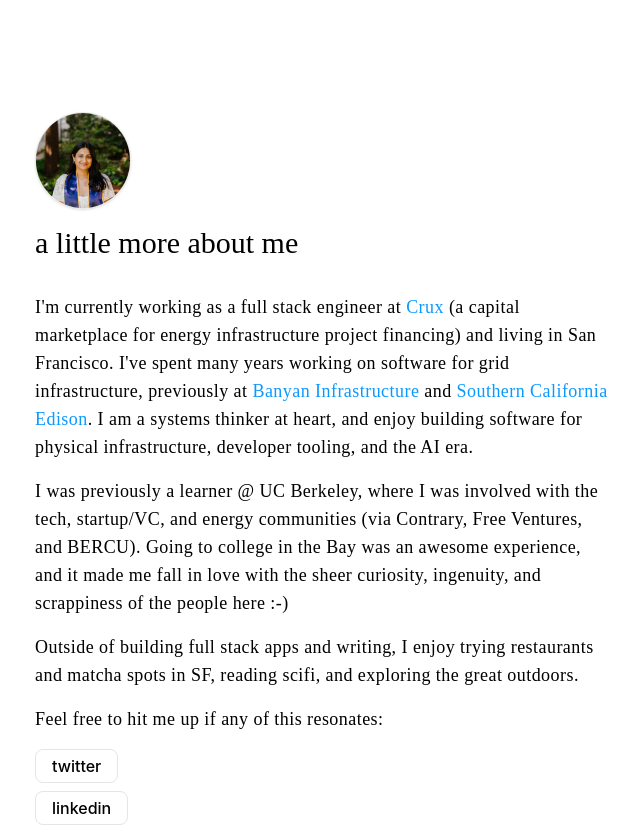
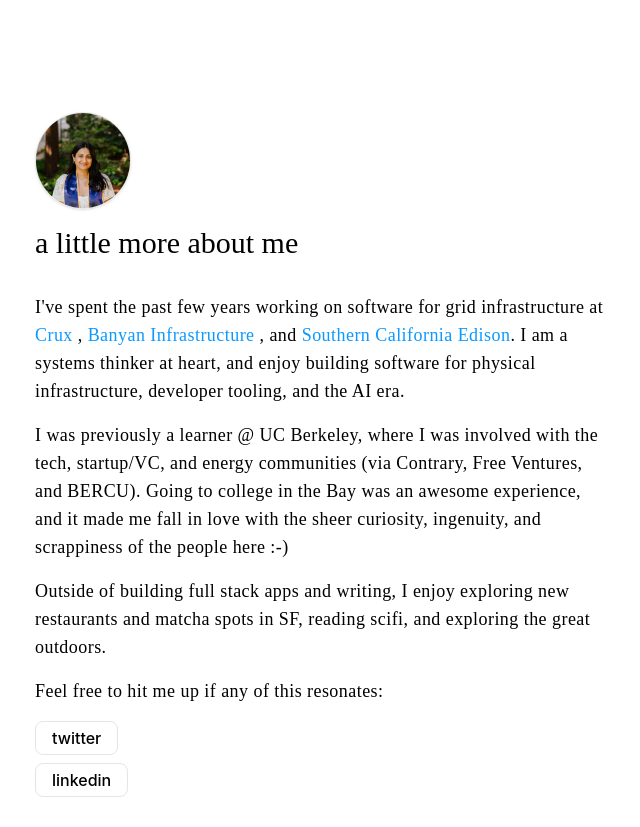
Before and after one commit to themeghamind/personal-website, a Next.js app: page /about-me in a window 1280 px wide. Shown: the top 827 px of the page, without its empty margins (317-957 px from the left). Built offline with nearby package versions, Linux system fonts and the light colour scheme.

Commit message:
Altered site name

```diff
--- a/app/about-me/page.tsx
+++ b/app/about-me/page.tsx
@@ -15,9 +15,9 @@
                 />
             </div>
             <h1 className="text-3xl mb-8 [font-family:var(--font-instrument)]"> {'a little more about me'} </h1>
-            <p className="text-lg [font-family:var(--font-instrument)] mb-4 tracking-wide"> I'm currently working as a full stack engineer at <a className="hover:underline text-[#0B99FF]" href="https://www.cruxclimate.com/"> Crux </a> (a capital marketplace for energy infrastructure project financing) and living in San Francisco. I've spent many years working on software for grid infrastructure, previously at <a className="hover:underline text-[#0B99FF]" href="https://www.banyaninfrastructure.com/"> Banyan Infrastructure </a> and <a className="hover:underline text-[#0B99FF]" href="https://www.sce.com/">Southern California Edison</a>. I am a systems thinker at heart, and enjoy building software for physical infrastructure, developer tooling, and the AI era.</p>
+            <p className="text-lg [font-family:var(--font-instrument)] mb-4 tracking-wide"> I've spent the past few years working on software for grid infrastructure at <a className="hover:underline text-[#0B99FF]" href="https://www.banyaninfrastructure.com/"> Crux </a>, <a className="hover:underline text-[#0B99FF]" href="https://www.banyaninfrastructure.com/"> Banyan Infrastructure </a>, and <a className="hover:underline text-[#0B99FF]" href="https://www.sce.com/">Southern California Edison</a>. I am a systems thinker at heart, and enjoy building software for physical infrastructure, developer tooling, and the AI era.</p>
             <p className="text-lg [font-family:var(--font-instrument)] mb-4 tracking-wide"> {`I was previously a learner @ UC Berkeley, where I was involved with the tech, startup/VC, and energy communities (via Contrary, Free Ventures, and BERCU). Going to college in the Bay was an awesome experience, and it made me fall in love with the sheer curiosity, ingenuity, and scrappiness of the people here :-)`} </p>
-            <p className="text-lg [font-family:var(--font-instrument)] mb-4 tracking-wide"> Outside of building full stack apps and writing, I enjoy trying <a className="hover:text-[#0B99FF]" href="https://maps.app.goo.gl/Tutkd7ZviNUsB4kE6"> restaurants </a> and matcha spots in SF, reading scifi, and exploring the great outdoors. </p>
+            <p className="text-lg [font-family:var(--font-instrument)] mb-4 tracking-wide"> Outside of building full stack apps and writing, I enjoy exploring <a className="hover:text-[#0B99FF]" href="https://maps.app.goo.gl/Tutkd7ZviNUsB4kE6"> new restaurants </a> and matcha spots in SF, reading scifi, and exploring the great outdoors. </p>
             <p className="text-lg [font-family:var(--font-instrument)] mt-4 mb-4 tracking-wide"> Feel free to hit me up if any of this resonates: </p>
             <PageButtons pages={[
                 {
--- a/app/layout.tsx
+++ b/app/layout.tsx
@@ -10,7 +10,7 @@
 export const metadata: Metadata = {
   metadataBase: new URL(baseUrl),
   title: {
-    default: 'Next.js Portfolio Starter',
+    default: 'Megha&apos;s Personal Website',
     template: '%s | Next.js Portfolio Starter',
   },
   description: 'This is my portfolio.',
@@ -18,7 +18,7 @@
     title: 'My Portfolio',
     description: 'This is my portfolio.',
     url: baseUrl,
-    siteName: 'My Portfolio',
+    siteName: 'Megha&apos;s Personal Website',
     locale: 'en_US',
     type: 'website',
   },
```
